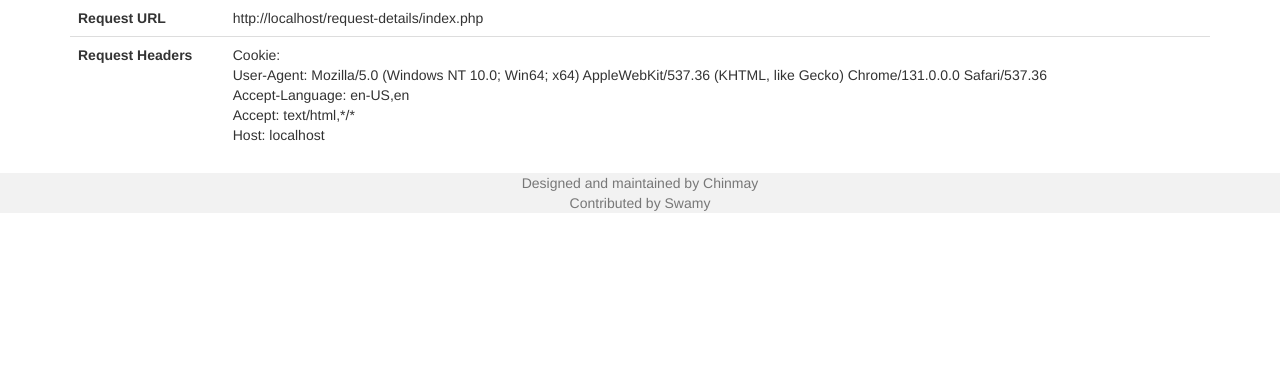
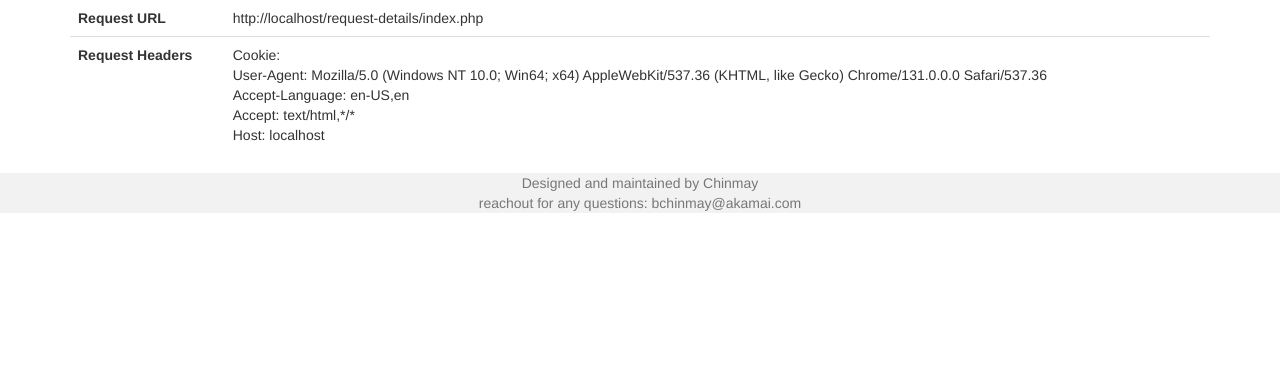
Before and after one commit to bgcena/hostedsites, a PHP site: page /request-details/index.php in a window 1280 px wide. Shown: the part 57-444 px from the top of the page. Run offline with PHP 8.4, Linux system fonts and the light colour scheme.

Commit message:
updated footer

```diff
--- a/pst-poc.com/bottom.php
+++ b/pst-poc.com/bottom.php
@@ -2,7 +2,7 @@
 <footer class="text-center text-lg-start bg-light text-muted">
   <!-- Copyright -->
   <div class="text-center p-4" style="background-color: rgba(0, 0, 0, 0.05);">
-  Designed and maintained by Chinmay <p>Contributed by Swamy</p>
+  Designed and maintained by Chinmay <p>reachout for any questions: bchinmay@akamai.com</p>
   </div>
   <!-- Copyright -->
 </footer>
```
